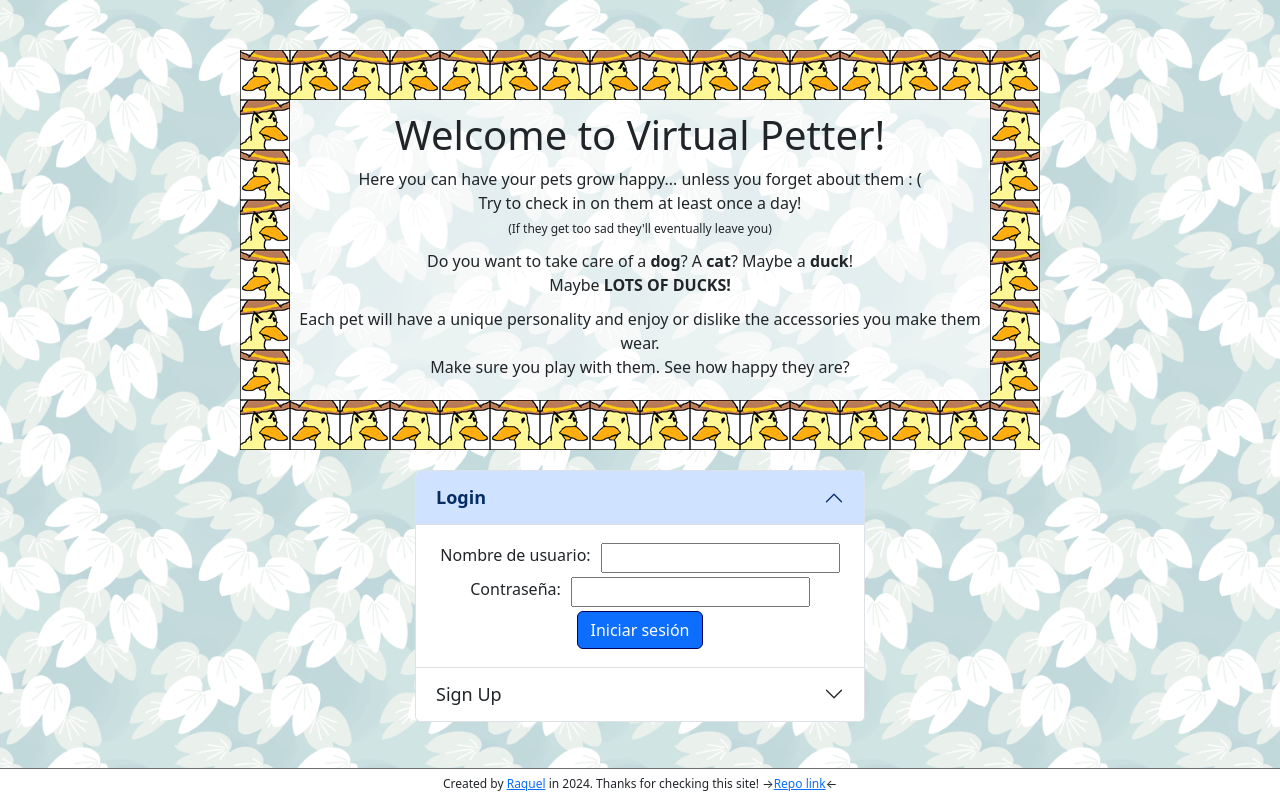
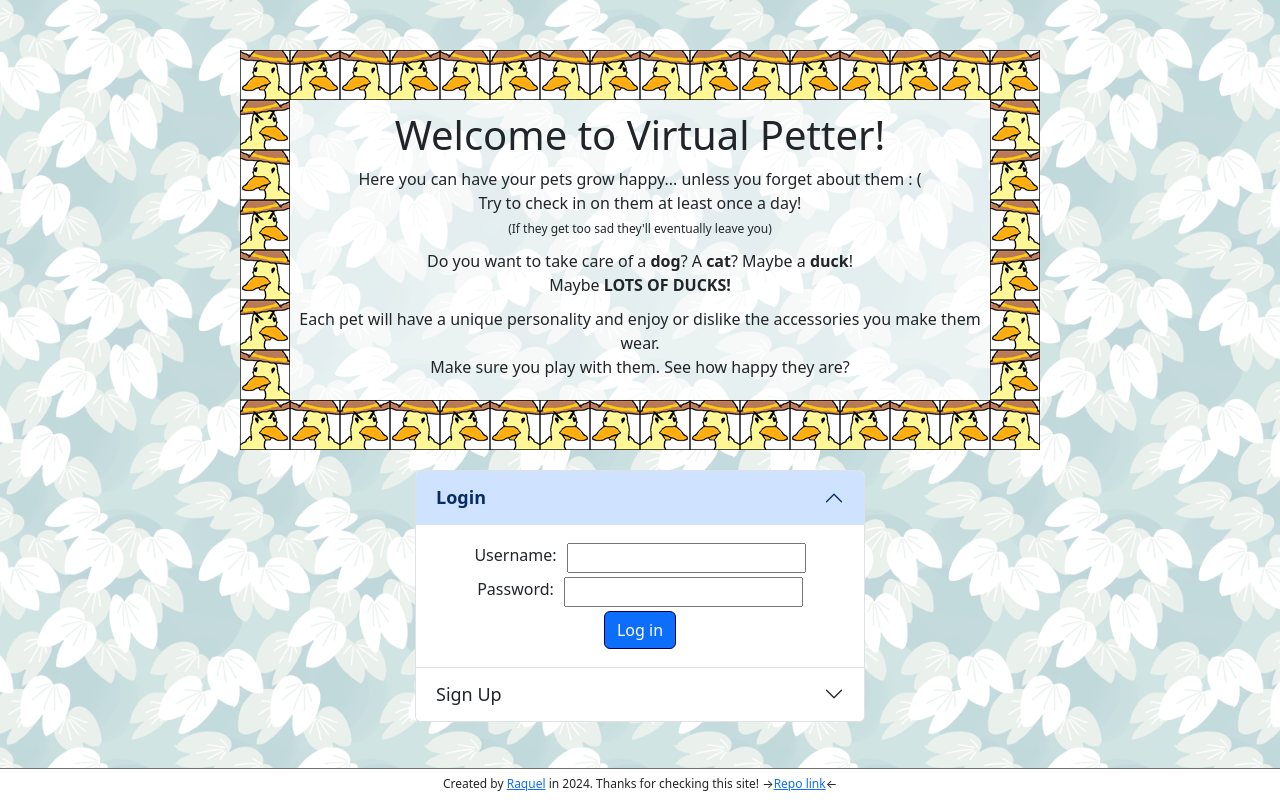
Before and after one commit to Gatchan1/Virtual_Pet-Frontend, a React (Vite) app: page / in a window 1280 px wide. Built offline with nearby package versions, Linux system fonts and the light colour scheme.

Commit message:
translate login and sign up into english

```diff
--- a/src/components/Login.jsx
+++ b/src/components/Login.jsx
@@ -21,16 +21,16 @@ export default function Login({ setIsAuthenticated }) {
     <div className="auth-form">
       <form onSubmit={handleLogin}>
         <div>
-          <label>Nombre de usuario:</label>
+          <label>Username:</label>
           <input type="text" value={username} onChange={(e) => setUsername(e.target.value)} required />
         </div>
         <div>
-          <label>Contraseña:</label>
+          <label>Password:</label>
           <input type="password" value={password} onChange={(e) => setPassword(e.target.value)} required />
         </div>
         {error && <p className="error-alert">{error}</p>}
         <div className="center">
-          <button type="submit" className="btn btn-primary">Iniciar sesión</button>
+          <button type="submit" className="btn btn-primary">Log in</button>
         </div>
       </form>
     </div>
--- a/src/components/SignUp.jsx
+++ b/src/components/SignUp.jsx
@@ -24,7 +24,7 @@ export default function SignUp({ setIsAuthenticated }) {
     <div className="auth-form">
       <form onSubmit={handleSignup}>
         <div>
-          <label>Nombre de usuario:</label>
+          <label>Username:</label>
           <input type="text" value={username} onChange={(e) => setUsername(e.target.value)} required />
         </div>
         <div>
@@ -32,16 +32,16 @@ export default function SignUp({ setIsAuthenticated }) {
           <input type="email" value={email} onChange={(e) => setEmail(e.target.value)} required />
         </div>
         <div>
-          <label>Contraseña:</label>
+          <label>Password:</label>
           <input type="password" value={password} onChange={(e) => setPassword(e.target.value)} required />
         </div>
         <div>
-          <label>Repite la contraseña:</label>
+          <label>Repeat password:</label>
           <input type="password" value={repeatPassword} onChange={(e) => setRepeatPassword(e.target.value)} required />
         </div>
         {error && <p  className="error-alert">{error}</p>}
         <div className="center">
-          <button type="submit" className="btn btn-primary">Registro + iniciar sesión</button>
+          <button type="submit" className="btn btn-primary">Sign up + log in</button>
         </div>
       </form>
     </div>
```
